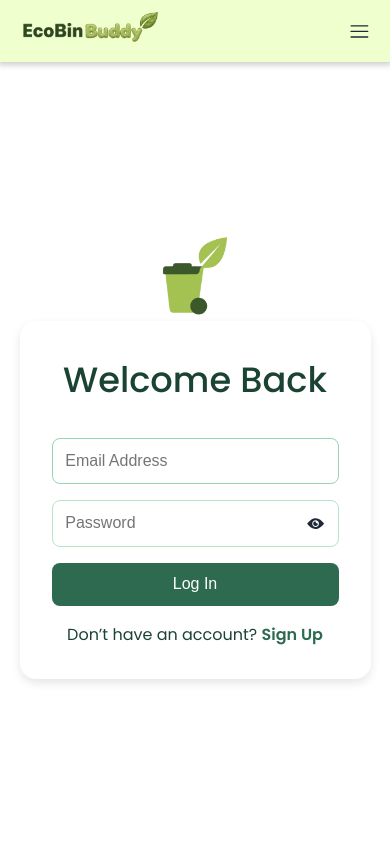
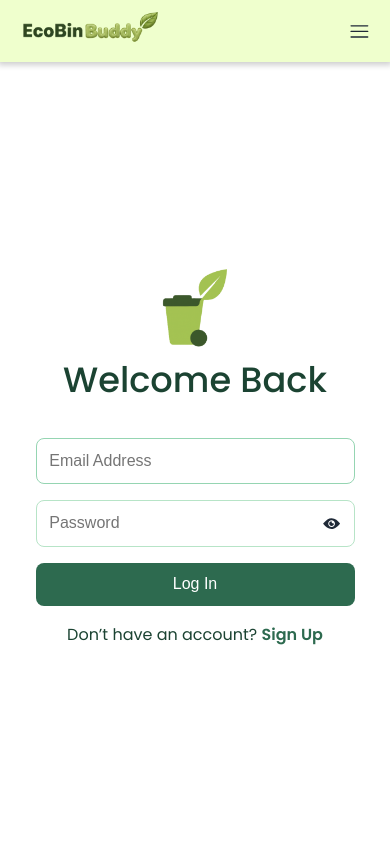
Before and after one commit to harshdev4/ecobin-buddy, a React (Vite) app in the folder client/: page /login in a window 390 px wide. Shown: the top 844 px of the page. Built offline with nearby package versions, Linux system fonts and the light colour scheme; no server answers.

Commit message:
fixed ui

```diff
--- a/client/src/pages/LoginPage/Login.module.css
+++ b/client/src/pages/LoginPage/Login.module.css
@@ -96,3 +96,11 @@
   text-decoration: none;
   font-weight: 600;
 }
+
+@media (max-width: 599px){
+  .form{
+    box-shadow: none;
+    padding: 0 1rem;
+    border-radius: 0;
+  }
+}
--- a/client/src/pages/QuizPage/Quiz.module.css
+++ b/client/src/pages/QuizPage/Quiz.module.css
@@ -111,9 +111,14 @@
 }
 
 @media (max-width: 599px){
+    .afterEffect{
+        width: 70%;
+    }
+
     .quizPage{
         padding: 20px 10px;
     }
+
     .quizArea{
         width: 100%;
     }
--- a/client/src/pages/SignUpPage/SignUp.module.css
+++ b/client/src/pages/SignUpPage/SignUp.module.css
@@ -96,3 +96,11 @@
     text-decoration: none;
     font-weight: 600;
 }
+
+@media (max-width: 599px){
+  .form{
+    box-shadow: none;
+    padding: 0 1rem;
+    border-radius: 0;
+  }
+}
```
